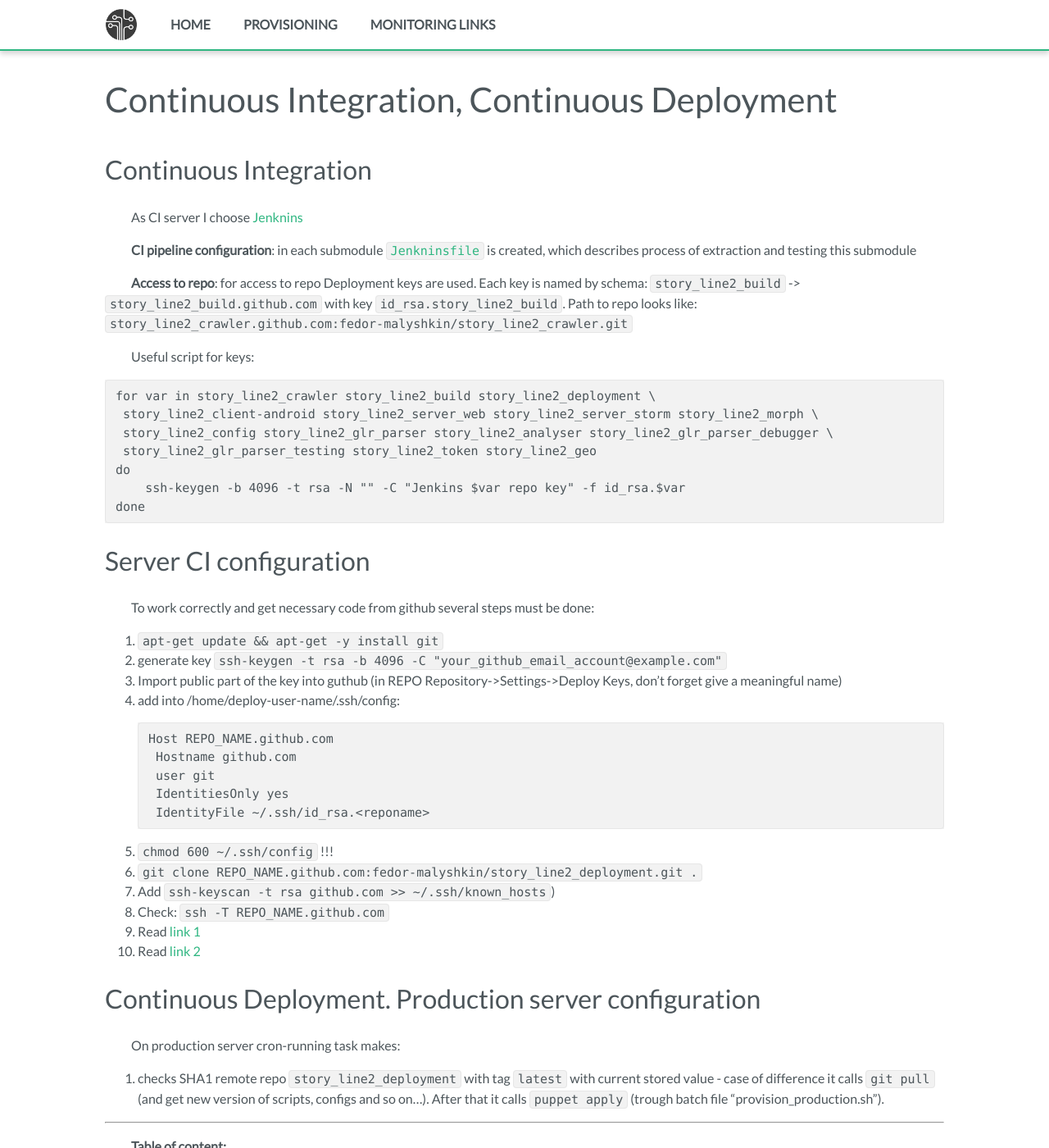
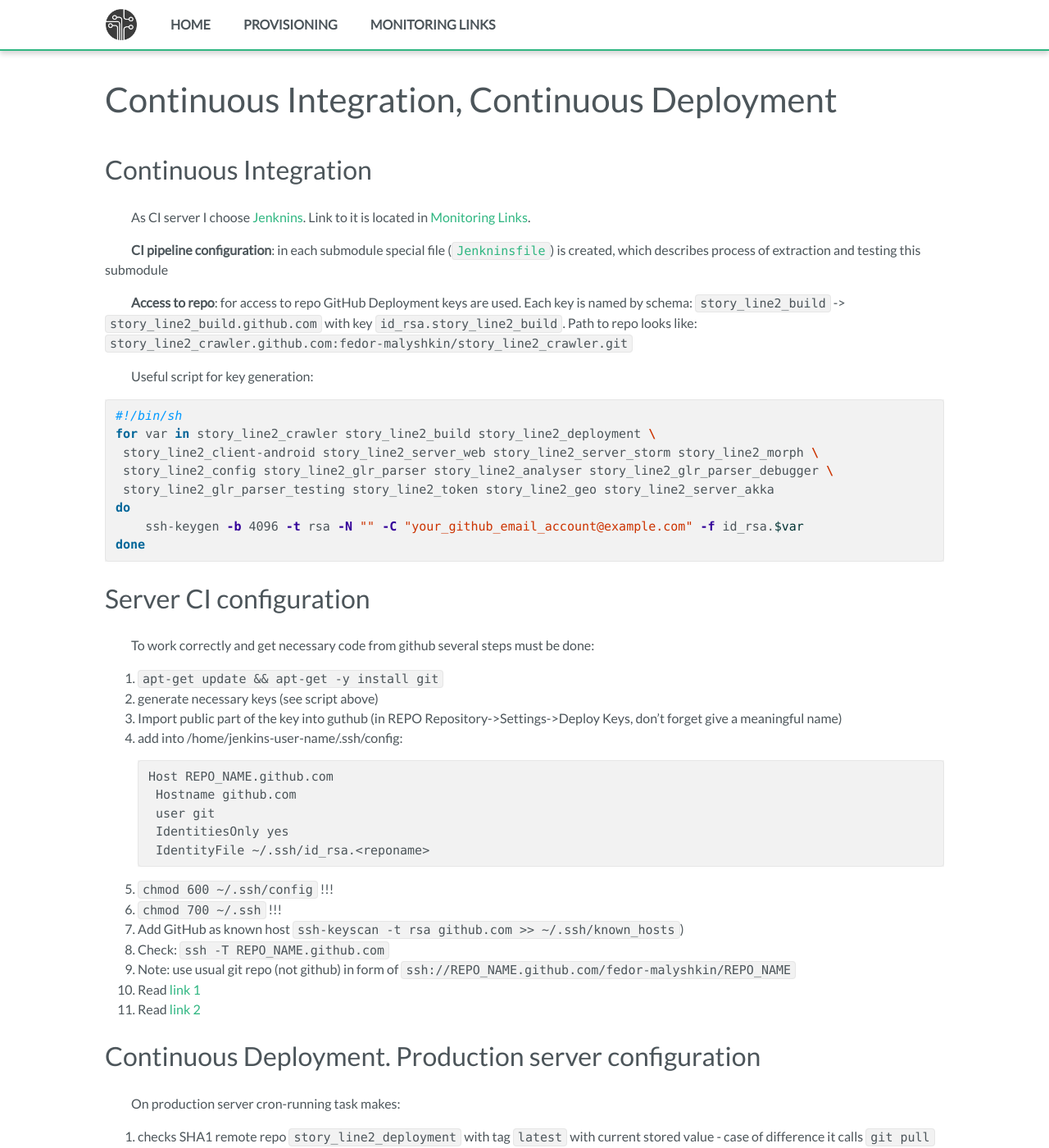
Before and after one commit to fedor-malyshkin/story_line2_build, a Jekyll site: the page built from docs/ci_cd.md, in a window 1280 px wide and 1400 px high. Shown: the whole window at 82% size. Built offline with Jekyll 4.4.1, drawn with Linux system fonts in a browser that asks for light colours.

Commit message:
Add highlightning and documenation abut CI

````diff
--- /dev/null
+++ b/docs/_sass/includes/_highlighter.scss
@@ -0,0 +1,70 @@
+/*https://raw.githubusercontent.com/richleland/pygments-css/master/manni.css*/
+.highlight .hll { background-color: #ffffcc }
+.highlight  { background: #f0f3f3; }
+.highlight .c { color: #0099FF; font-style: italic } /* Comment */
+.highlight .err { color: #AA0000; background-color: #FFAAAA } /* Error */
+.highlight .k { color: #006699; font-weight: bold } /* Keyword */
+.highlight .o { color: #555555 } /* Operator */
+.highlight .ch { color: #0099FF; font-style: italic } /* Comment.Hashbang */
+.highlight .cm { color: #0099FF; font-style: italic } /* Comment.Multiline */
+.highlight .cp { color: #009999 } /* Comment.Preproc */
+.highlight .cpf { color: #0099FF; font-style: italic } /* Comment.PreprocFile */
+.highlight .c1 { color: #0099FF; font-style: italic } /* Comment.Single */
+.highlight .cs { color: #0099FF; font-weight: bold; font-style: italic } /* Comment.Special */
+.highlight .gd { background-color: #FFCCCC; border: 1px solid #CC0000 } /* Generic.Deleted */
+.highlight .ge { font-style: italic } /* Generic.Emph */
+.highlight .gr { color: #FF0000 } /* Generic.Error */
+.highlight .gh { color: #003300; font-weight: bold } /* Generic.Heading */
+.highlight .gi { background-color: #CCFFCC; border: 1px solid #00CC00 } /* Generic.Inserted */
+.highlight .go { color: #AAAAAA } /* Generic.Output */
+.highlight .gp { color: #000099; font-weight: bold } /* Generic.Prompt */
+.highlight .gs { font-weight: bold } /* Generic.Strong */
+.highlight .gu { color: #003300; font-weight: bold } /* Generic.Subheading */
+.highlight .gt { color: #99CC66 } /* Generic.Traceback */
+.highlight .kc { color: #006699; font-weight: bold } /* Keyword.Constant */
+.highlight .kd { color: #006699; font-weight: bold } /* Keyword.Declaration */
+.highlight .kn { color: #006699; font-weight: bold } /* Keyword.Namespace */
+.highlight .kp { color: #006699 } /* Keyword.Pseudo */
+.highlight .kr { color: #006699; font-weight: bold } /* Keyword.Reserved */
+.highlight .kt { color: #007788; font-weight: bold } /* Keyword.Type */
+.highlight .m { color: #FF6600 } /* Literal.Number */
+.highlight .s { color: #CC3300 } /* Literal.String */
+.highlight .na { color: #330099 } /* Name.Attribute */
+.highlight .nb { color: #336666 } /* Name.Builtin */
+.highlight .nc { color: #00AA88; font-weight: bold } /* Name.Class */
+.highlight .no { color: #336600 } /* Name.Constant */
+.highlight .nd { color: #9999FF } /* Name.Decorator */
+.highlight .ni { color: #999999; font-weight: bold } /* Name.Entity */
+.highlight .ne { color: #CC0000; font-weight: bold } /* Name.Exception */
+.highlight .nf { color: #CC00FF } /* Name.Function */
+.highlight .nl { color: #9999FF } /* Name.Label */
+.highlight .nn { color: #00CCFF; font-weight: bold } /* Name.Namespace */
+.highlight .nt { color: #330099; font-weight: bold } /* Name.Tag */
+.highlight .nv { color: #003333 } /* Name.Variable */
+.highlight .ow { color: #000000; font-weight: bold } /* Operator.Word */
+.highlight .w { color: #bbbbbb } /* Text.Whitespace */
+.highlight .mb { color: #FF6600 } /* Literal.Number.Bin */
+.highlight .mf { color: #FF6600 } /* Literal.Number.Float */
+.highlight .mh { color: #FF6600 } /* Literal.Number.Hex */
+.highlight .mi { color: #FF6600 } /* Literal.Number.Integer */
+.highlight .mo { color: #FF6600 } /* Literal.Number.Oct */
+.highlight .sa { color: #CC3300 } /* Literal.String.Affix */
+.highlight .sb { color: #CC3300 } /* Literal.String.Backtick */
+.highlight .sc { color: #CC3300 } /* Literal.String.Char */
+.highlight .dl { color: #CC3300 } /* Literal.String.Delimiter */
+.highlight .sd { color: #CC3300; font-style: italic } /* Literal.String.Doc */
+.highlight .s2 { color: #CC3300 } /* Literal.String.Double */
+.highlight .se { color: #CC3300; font-weight: bold } /* Literal.String.Escape */
+.highlight .sh { color: #CC3300 } /* Literal.String.Heredoc */
+.highlight .si { color: #AA0000 } /* Literal.String.Interpol */
+.highlight .sx { color: #CC3300 } /* Literal.String.Other */
+.highlight .sr { color: #33AAAA } /* Literal.String.Regex */
+.highlight .s1 { color: #CC3300 } /* Literal.String.Single */
+.highlight .ss { color: #FFCC33 } /* Literal.String.Symbol */
+.highlight .bp { color: #336666 } /* Name.Builtin.Pseudo */
+.highlight .fm { color: #CC00FF } /* Name.Function.Magic */
+.highlight .vc { color: #003333 } /* Name.Variable.Class */
+.highlight .vg { color: #003333 } /* Name.Variable.Global */
+.highlight .vi { color: #003333 } /* Name.Variable.Instance */
+.highlight .vm { color: #003333 } /* Name.Variable.Magic */
+.highlight .il { color: #FF6600 } /* Literal.Number.Integer.Long */
--- a/docs/_sass/mvxtheme.scss
+++ b/docs/_sass/mvxtheme.scss
@@ -78,6 +78,7 @@ $documentation-margin: 40px !default;
 
 // Imports
 @import 'mixins/mixins';
+@import 'includes/highlighter';
 @import 'includes/header';
 @import 'includes/footer';
 @import 'includes/code';
--- a/docs/ci_cd.md
+++ b/docs/ci_cd.md
@@ -5,44 +5,48 @@ permalink: ci_cd
 ---
 
 # Continuous Integration
-As CI server I choose [Jenknins](http://jenkins.io/)
+As CI server I choose [Jenknins](http://jenkins.io/). Link to it is located in
+[Monitoring Links]({{ site.baseurl}}{% link monitoring_links.md %}).
 
-**CI pipeline configuration**: in each submodule
- [`Jenkninsfile`](https://jenkins.io/doc/book/pipeline/jenkinsfile/) is created,
+**CI pipeline configuration**: in each submodule special file
+ ([`Jenkninsfile`](https://jenkins.io/doc/book/pipeline/jenkinsfile/)) is created,
 which describes process of extraction and testing this submodule
 
-**Access to repo**: for access to repo Deployment keys are used. Each key is named by schema:
+**Access to repo**: for access to repo GitHub Deployment keys are used. Each key is named by schema:
 `story_line2_build` -> `story_line2_build.github.com` with key `id_rsa.story_line2_build`.
 Path to repo looks like: `story_line2_crawler.github.com:fedor-malyshkin/story_line2_crawler.git`
 
-Useful script for keys:
-```sh
+Useful script for key generation:
+
+```shell
+#!/bin/sh
 for var in story_line2_crawler story_line2_build story_line2_deployment \
  story_line2_client-android story_line2_server_web story_line2_server_storm story_line2_morph \
  story_line2_config story_line2_glr_parser story_line2_analyser story_line2_glr_parser_debugger \
- story_line2_glr_parser_testing story_line2_token story_line2_geo
+ story_line2_glr_parser_testing story_line2_token story_line2_geo story_line2_server_akka
 do
-    ssh-keygen -b 4096 -t rsa -N "" -C "Jenkins $var repo key" -f id_rsa.$var
+    ssh-keygen -b 4096 -t rsa -N "" -C "your_github_email_account@example.com" -f id_rsa.$var
 done
 ```
 
 # Server CI configuration
 To work correctly and get necessary code from github several steps must be done:
 2. `apt-get update && apt-get -y install git`
-2. generate key `ssh-keygen -t rsa -b 4096 -C "your_github_email_account@example.com"`
+2. generate necessary keys (see script above)
 2. Import public part of the key into guthub (in REPO Repository->Settings->Deploy Keys, don't forget give a meaningful name)
-2. add into /home/deploy-user-name/.ssh/config:
+2. add into /home/jenkins-user-name/.ssh/config:
 ```
 Host REPO_NAME.github.com
-	Hostname github.com
-	user git
-	IdentitiesOnly yes
-	IdentityFile ~/.ssh/id_rsa.<reponame>
+    Hostname github.com
+    user git
+    IdentitiesOnly yes
+    IdentityFile ~/.ssh/id_rsa.<reponame>
 ```
 2. `chmod 600 ~/.ssh/config` !!!
-2. `git clone REPO_NAME.github.com:fedor-malyshkin/story_line2_deployment.git .`
-2. Add  `ssh-keyscan -t rsa github.com >> ~/.ssh/known_hosts`)
+2. `chmod 700 ~/.ssh` !!!
+2. Add GitHub as known host `ssh-keyscan -t rsa github.com >> ~/.ssh/known_hosts`)
 2. Check: `ssh -T REPO_NAME.github.com`
+2. Note: use usual git repo (not github) in form of `ssh://REPO_NAME.github.com/fedor-malyshkin/REPO_NAME`
 2. Read [link 1](https://help.github.com/articles/connecting-to-github-with-ssh/)
 2. Read [link 2](https://developer.github.com/guides/managing-deploy-keys/#managing-deploy-keys)
 
````
Also changed, not shown: docs/Gemfile.lock (deleted), 1 other file.
